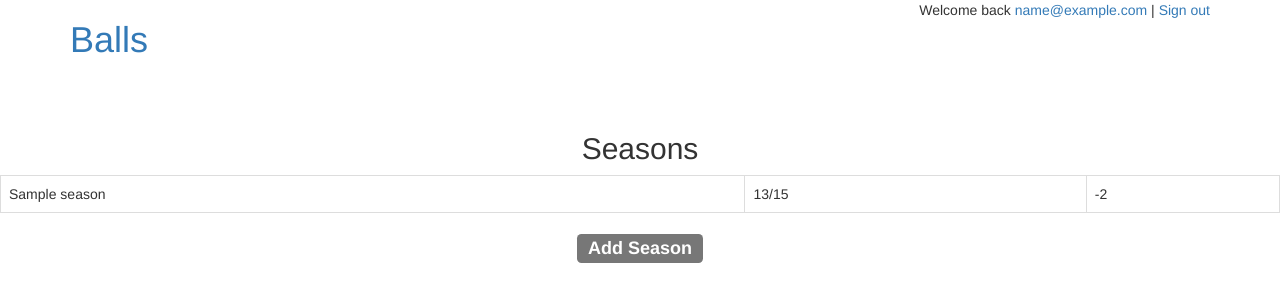
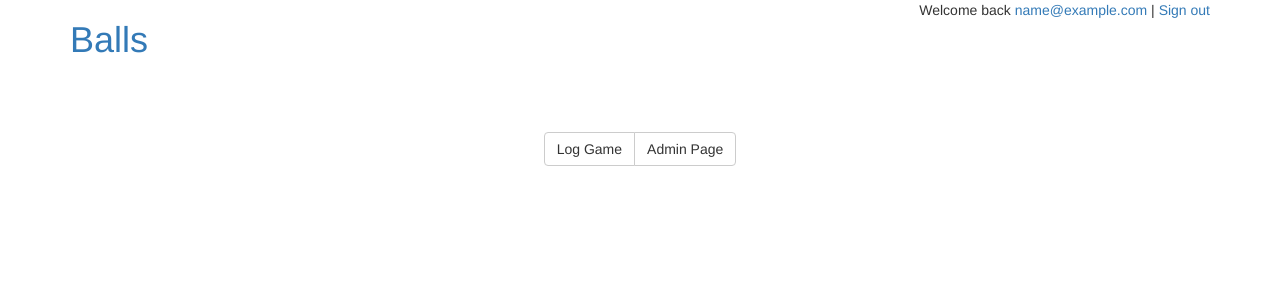
Before and after one commit to burz/balls, a Rails app: page /leagues/1 in a window 1280 px wide. Shown: the top 302 px of the page. Run offline with Rails 7, Linux system fonts and the light colour scheme; a user stored in the database is signed in; tables that the repository leaves empty hold one stand-in row (values such as "Sample post"); style sheets or scripts are compiled from the project's sources; some libraries are stand-ins or nearby versions.

Commit message:
Add nav bar

```diff
--- a/app/controllers/leagues_controller.rb
+++ b/app/controllers/leagues_controller.rb
@@ -6,16 +6,22 @@ class LeaguesController < ApplicationController
   end
 
   def show
-    @league = current_user.leagues.find(params[:id])
-    @seasons = @league.seasons
+    @league = current_user.leagues.find params[:id]
   end
 
   def new
   end
 
   def create
-    League.create league_params
+    league = League.create league_params
+    LeagueMembership.create({ user_id: current_user.id, league_id: league.id, admin: true})
     render nothing: true
+  end
+
+  def admin
+    @league = current_user.leagues.find params[:league_id]
+    @seasons = @league.seasons
+    @users = @league.users
   end
 
   def league_params
--- a/app/models/league.rb
+++ b/app/models/league.rb
@@ -1,6 +1,7 @@
 class League < ActiveRecord::Base
   belongs_to :user
-  has_many :users
+  has_many :league_memberships
+  has_many :users, through: :league_memberships
   has_many :seasons
 
   def get_spread user
--- /dev/null
+++ b/app/models/league_membership.rb
@@ -0,0 +1,6 @@
+class LeagueMembership < ActiveRecord::Base
+  belongs_to :user
+  belongs_to :league
+
+#  attr_reader :admin
+end
--- a/app/models/user.rb
+++ b/app/models/user.rb
@@ -4,7 +4,8 @@ class User < ActiveRecord::Base
   devise :database_authenticatable, :registerable,
          :recoverable, :rememberable, :trackable, :validatable
 
-  has_many :leagues
+  has_many :league_memberships
+  has_many :leagues, through: :league_memberships
 
   def get_spread
     return '20/15'
@@ -13,4 +14,8 @@ class User < ActiveRecord::Base
   def get_ratio
     return '+5'
   end
+
+  def admin? league
+    league_memberships.where(league_id: league).first.admin
+  end
 end
--- /dev/null
+++ b/app/views/common/log_game.html.erb
@@ -0,0 +1,3 @@
+<button id="log_game" type="button" class="btn btn-default">
+  Log Game
+</button>
--- /dev/null
+++ b/app/views/leagues/admin.html.erb
@@ -0,0 +1,2 @@
+<%= render template: 'seasons/index' %>
+<%= render template: 'leagues/members' %>
--- a/app/views/leagues/index.html.erb
+++ b/app/views/leagues/index.html.erb
@@ -1,6 +1,7 @@
+<%= render template: 'common/nav_bar' %>
 <div id="league_index">
   <center>
-    <h3>Leagues</h3>
+    <h2>Leagues</h2>
     <table class="table table-bordered table-hover">
       <% for league in @leagues %>
         <tr class="league_row" league_path="<%= league_path(league) %>">
--- /dev/null
+++ b/app/views/leagues/nav_bar.html.erb
@@ -0,0 +1,17 @@
+<div id="league_navigation">
+  <center>
+    <div class="btn-group" role="group" aria-label="...">
+      <%= render template: 'common/log_game' %>
+      <% if current_user.admin? @league %>
+        <button id="admin_page" type="button" class="btn btn-default">
+          Admin Page
+        </button>
+      <% end %>
+    </div>
+    <script>
+      $('#admin_page').click(function () {
+        window.location.replace('<%= league_admin_path @league %>');
+      });
+    </script>
+  </center>
+</div>
--- a/app/views/leagues/show.html.erb
+++ b/app/views/leagues/show.html.erb
@@ -1 +1 @@
-<%= render template: 'seasons/index' %>
+<%= render template: 'leagues/nav_bar' %>
--- a/app/views/seasons/index.html.erb
+++ b/app/views/seasons/index.html.erb
@@ -1,3 +1,4 @@
+<%= render template: 'common/nav_bar' %>
 <div id="seasons_index">
   <center>
     <h2>Seasons</h2>
--- a/config/routes.rb
+++ b/config/routes.rb
@@ -2,6 +2,7 @@ Rails.application.routes.draw do
   root 'welcome#index'
 
   resources :leagues do
+    get 'admin'
     resources :seasons
   end
 
```
Also changed, not shown: app/views/common/nav_bar.html.erb (added, +7 -0 lines), app/views/leagues/members.html.erb (added, +12 -0 lines), db/migrate/20150317194517_create_league_memberships.rb (added, +11 -0 lines), db/schema.rb.
